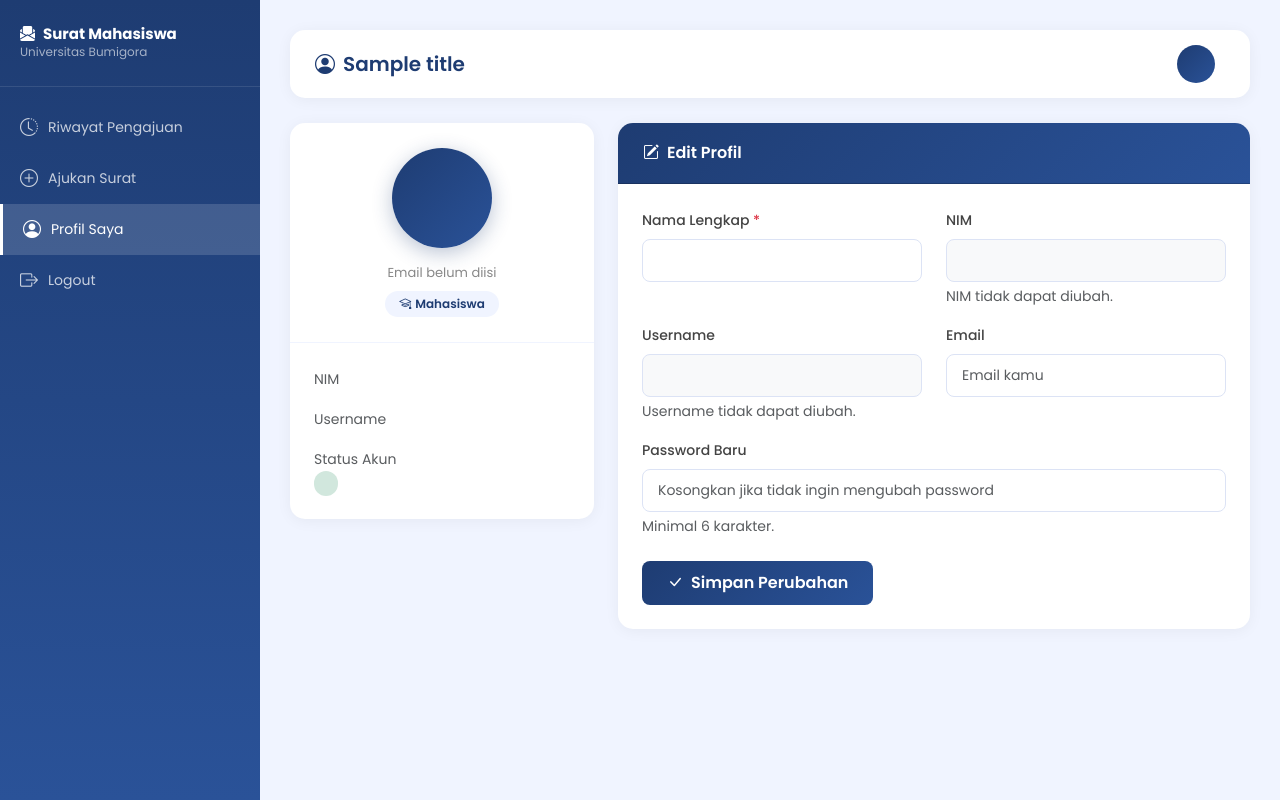
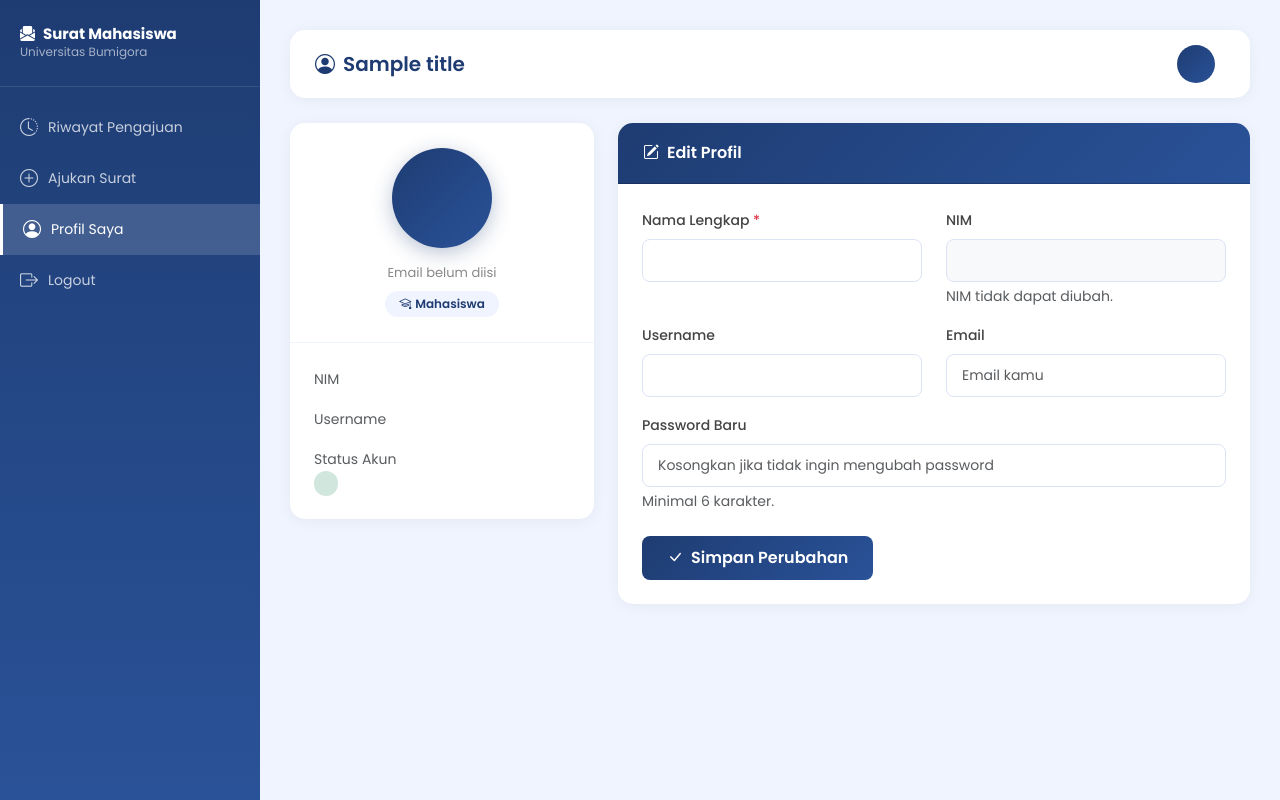
Before and after one commit to 24010110082-Rizky/sistem-pengajuan-surat, a CodeIgniter app: template application/views/profil/index.php in a window 1280 px wide. Run offline with CodeIgniter, Linux system fonts and the light colour scheme; the template is opened without the code that fills it: most values are stand-ins (such as "Sample title", 1, 10 or a date in 2020); data that the repository does not hold is empty; some libraries are stand-ins or nearby versions.

Commit message:
Menambahkan fitur ganti username pada halaman profil mahasiswa

```diff
--- a/application/views/profil/index.php
+++ b/application/views/profil/index.php
@@ -289,8 +289,7 @@
                         <div class="row">
                             <div class="col-md-6 mb-3">
                                 <label class="form-label">Username</label>
-                                <input type="text" class="form-control" value="<?= $user->username ?>" disabled>
-                                <div class="form-text">Username tidak dapat diubah.</div>
+                                <input type="text" name="username" class="form-control" value="<?= $user->username ?>">
                             </div>
                             <div class="col-md-6 mb-3">
                                 <label class="form-label">Email</label>
```
